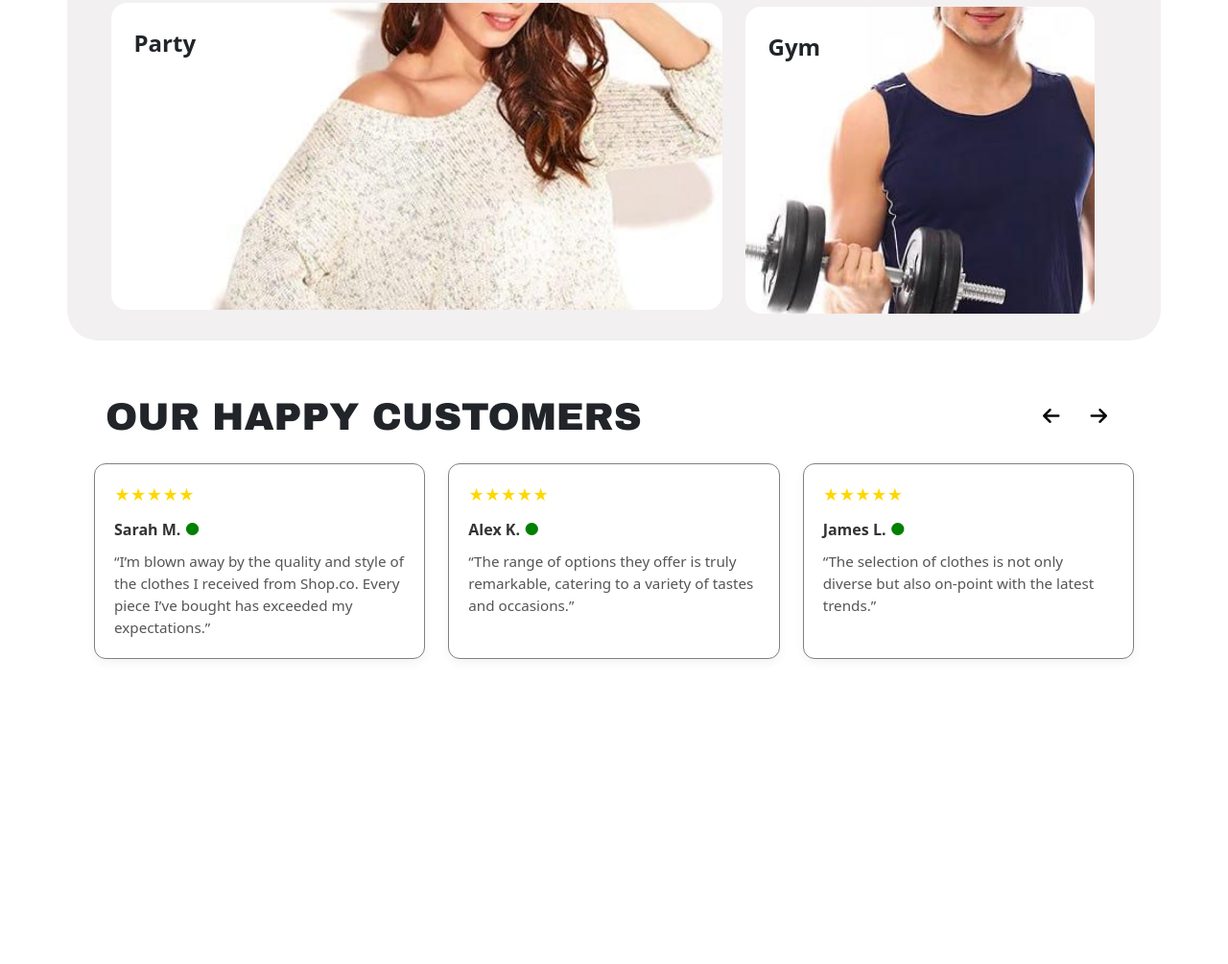
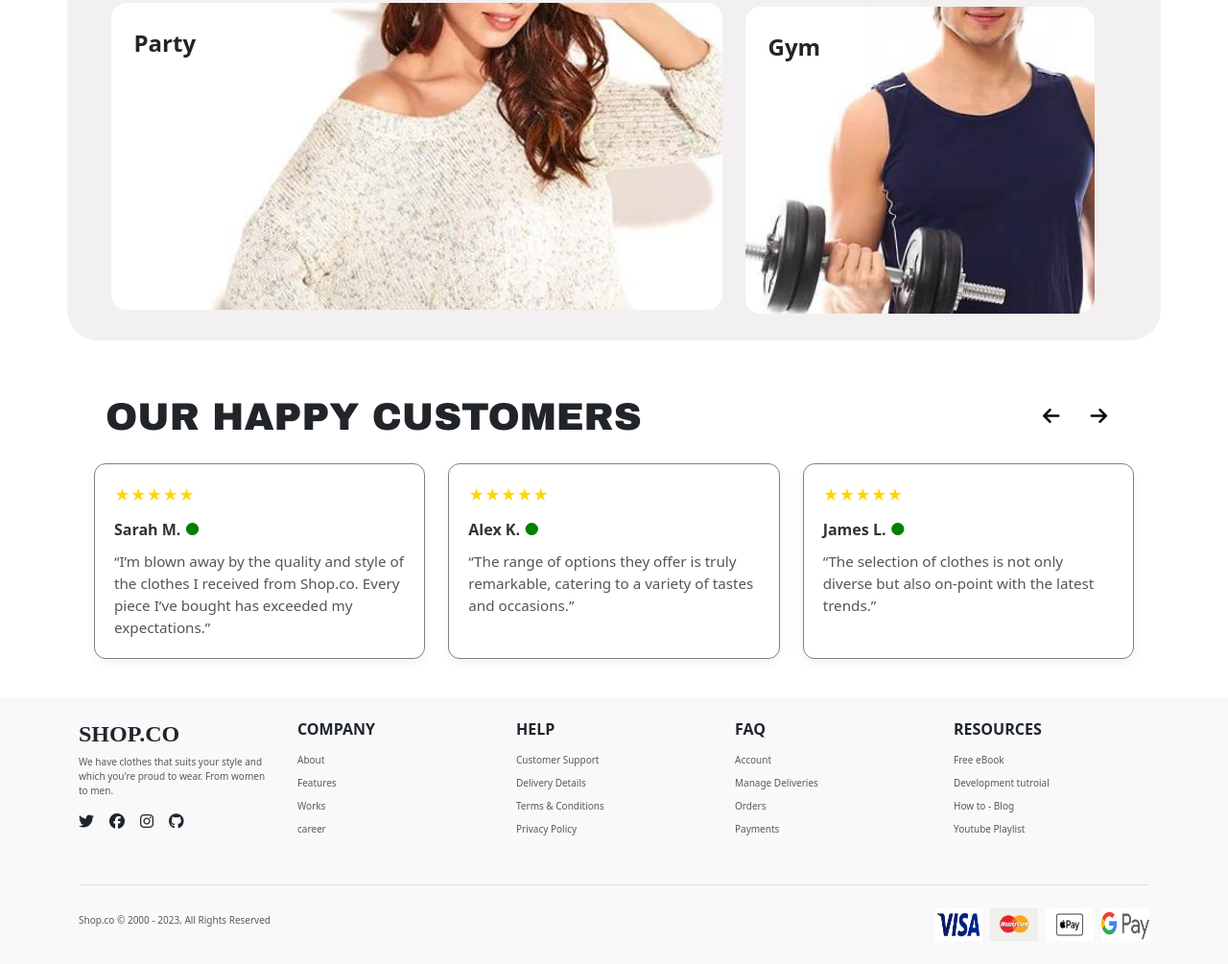
Before and after one commit to omniaEE/multi-actor-ecommerce, a plain HTML site: page homePage.html in a window 1280 px wide. Shown: the part 2507-3512 px from the top of the page at 96% size. Before the commit the page ends 3234 px from the top, so only its background shows below. Drawn offline with nearby package versions, Linux system fonts and the light colour scheme.

Commit message:
Adding Footer Part

```diff
--- a/css/style.css
+++ b/css/style.css
@@ -196,6 +196,9 @@ MARK: Cat Catalog
   padding: 0;
 }
 
+/*
+MARK: Main
+*/
 main {
   max-width: 820px;
   width: 100%;
--- a/homePage.html
+++ b/homePage.html
@@ -369,13 +369,21 @@
     <section class="container reviewSection">
       <!-- Head of section -->
       <div class="row justify-content-between align-items-center mb-4">
-        <h1 class="col-8 sectionTitle d-flex justify-content-start m-0">OUR HAPPY CUSTOMERS</h1>
+        <h1 class="col-8 sectionTitle d-flex justify-content-start m-0">
+          OUR HAPPY CUSTOMERS
+        </h1>
         <div class="col-3 d-flex justify-content-end">
           <div>
-            <i class="fa-solid fa-arrow-left mx-3 fs-5" style="color: #0a0a0a;"></i>
+            <i
+              class="fa-solid fa-arrow-left mx-3 fs-5"
+              style="color: #0a0a0a"
+            ></i>
           </div>
           <div>
-            <i class="fa-solid fa-arrow-right mx-3 fs-5" style="color: #0a0a0a;"></i>
+            <i
+              class="fa-solid fa-arrow-right mx-3 fs-5"
+              style="color: #0a0a0a"
+            ></i>
           </div>
         </div>
       </div>
@@ -412,12 +420,151 @@
     </section>
 
     <!--
-    MARK: Newsletter
-    -->
-
-    <!--
     MARK: Footer
     -->
-    <footer></footer>
+    <footer class="bg-light py-4">
+      <div class="container">
+        <div class="row">
+          <!-- description and social -->
+          <div class="col-12 col-md mb-2">
+            <h4 class="text-dark text-uppercase fw-bold">shop.co</h4>
+            <p class="text-muted">
+              We have clothes that suits your style and which you're proud to
+              wear. From women to men.
+            </p>
+            <div class="d-flex gap-3 mb-2">
+              <i class="fa-brands fa-twitter"></i>
+              <i class="fa-brands fa-facebook"></i>
+              <i class="fa-brands fa-instagram"></i>
+              <i class="fa-brands fa-github"></i>
+            </div>
+          </div>
+          <!-- column2 -->
+          <div class="col-sm-6 col-md mb-2">
+            <h6 class="text-uppercase fw-bold">company</h6>
+            <ul class="list-unstyled">
+              <li>
+                <a href="#" class="text-muted text-decoration-none">About</a>
+              </li>
+              <li>
+                <a href="#" class="text-muted text-decoration-none">Features</a>
+              </li>
+              <li>
+                <a href="#" class="text-muted text-decoration-none">Works</a>
+              </li>
+              <li>
+                <a href="#" class="text-muted text-decoration-none">career</a>
+              </li>
+            </ul>
+          </div>
+          <!-- column-3 -->
+          <div class="col-sm-6 col-md mb-2">
+            <h6 class="text-uppercase fw-bold">help</h6>
+            <ul class="list-unstyled">
+              <li>
+                <a href="#" class="text-muted text-decoration-none"
+                  >Customer Support</a
+                >
+              </li>
+              <li>
+                <a href="#" class="text-muted text-decoration-none"
+                  >Delivery Details</a
+                >
+              </li>
+              <li>
+                <a href="#" class="text-muted text-decoration-none"
+                  >Terms & Conditions</a
+                >
+              </li>
+              <li>
+                <a href="#" class="text-muted text-decoration-none"
+                  >Privacy Policy</a
+                >
+              </li>
+            </ul>
+          </div>
+          <!-- column4 -->
+          <div class="col-sm-6 col-md mb-2">
+            <h6 class="text-uppercase fw-bold">faq</h6>
+            <ul class="list-unstyled">
+              <li>
+                <a href="#" class="text-muted text-decoration-none">Account</a>
+              </li>
+              <li>
+                <a href="#" class="text-muted text-decoration-none"
+                  >Manage Deliveries</a
+                >
+              </li>
+              <li>
+                <a href="#" class="text-muted text-decoration-none">Orders</a>
+              </li>
+              <li>
+                <a href="#" class="text-muted text-decoration-none">Payments</a>
+              </li>
+            </ul>
+          </div>
+          <!-- column5 -->
+          <div class="col-sm-6 col-md mb-2">
+            <h6 class="text-uppercase fw-bold">resources</h6>
+            <ul class="list-unstyled">
+              <li>
+                <a href="#" class="text-muted text-decoration-none"
+                  >Free eBook</a
+                >
+              </li>
+              <li>
+                <a href="#" class="text-muted text-decoration-none"
+                  >Development tutroial</a
+                >
+              </li>
+              <li>
+                <a href="#" class="text-muted text-decoration-none"
+                  >How to - Blog</a
+                >
+              </li>
+              <li>
+                <a href="#" class="text-muted text-decoration-none"
+                  >Youtube Playlist</a
+                >
+              </li>
+            </ul>
+          </div>
+        </div>
+
+        <div
+          class="d-flex flex-column flex-md-row justify-content-between align-items-center pt-4 border-top mt-4"
+        >
+          <p class="mb-2 text-muted">
+            Shop.co &copy; 2000 - 2023, All Rights Reserved
+          </p>
+          <div class="d-flex gap-2">
+            <img
+              src="./assets/visa.png"
+              width="50"
+              class="bg-white"
+              alt=" Visa"
+            />
+            <img
+              src="./assets/mastercard.jpg"
+              width="50"
+              class="bg-white"
+              alt=" MasterCard"
+            />
+            <img
+              src="./assets/apple-pay.jpg"
+              width="50"
+              class="bg-white"
+              alt="ApplePay"
+            />
+            <img
+              src="./assets/Google_pay.png"
+              width="50"
+              class="bg-white"
+              alt="GooglePay"
+            />
+          </div>
+        </div>
+      </div>
+    </footer>
   </body>
 </html>
```
Also changed, not shown: assets/Google_pay.png (added), assets/apple-pay.jpg (added), assets/mastercard.jpg (added), assets/visa.png (added).
